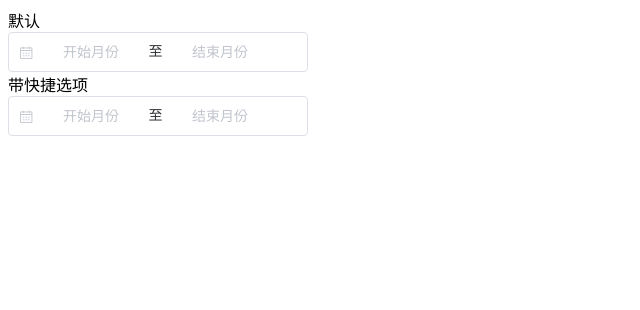
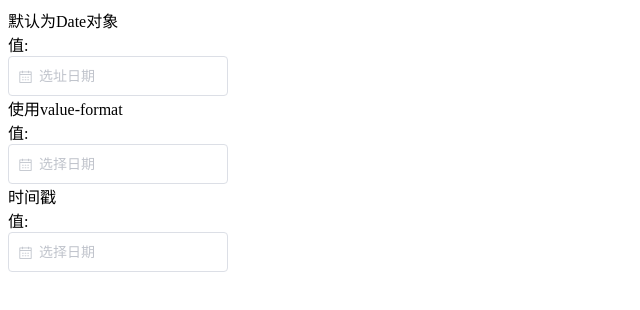
Before and after one commit to kingyeahwei/element_learning, a Vue app: page / in a window 1280 px wide. Shown: the top 310 px of the page, without its empty margins (0-640 px from the left). Built offline with nearby package versions, Linux system fonts and the light colour scheme.

Commit message:
datepicker 日期格式

```diff
--- a/src/App.vue
+++ b/src/App.vue
@@ -1,26 +1,35 @@
 <template>
   <div id="app">
     <div class="block">
-      <span>默认</span><br>
+      <span>默认为Date对象</span>
+      <div>值: {{value1}}</div>
       <el-date-picker
         v-model="value1"
-        type="monthrange"
-        range-separator="至"
-        start-placeholder="开始月份"
-        end-placeholder="结束月份"
+        type="date"
+        placeholder="选址日期"
+        format="yyyy 年 MM 月 dd 日"
       ></el-date-picker>
     </div>
     <div class="block">
-      <span>带快捷选项</span><br>
+      <span>使用value-format</span>
+      <div>值: {{value2}}</div>
       <el-date-picker
         v-model="value2"
-        type="monthrange"
-        align="right"
-        unlink-panels
-        range-separator="至"
-        start-placeholder="开始月份"
-        end-placeholder="结束月份"
-        :picker-options="pickerOptions"
+        type="date"
+        placeholder="选择日期"
+        format="yyyy 年 MM 月 dd 日"
+        value-format="yyyy-MM-dd"
+      ></el-date-picker>
+    </div>
+    <div class="block">
+      <span>时间戳</span>
+      <div>值: {{value3}}</div>
+      <el-date-picker
+        v-model="value3"
+        type="date"
+        placeholder="选择日期"
+        format="yyyy 年 MM 月 dd 日"
+        value-format="timestamp"
       ></el-date-picker>
     </div>
   </div>
@@ -32,35 +41,9 @@
     name: "app",
     data() {
       return {
-        pickerOptions: {
-          shortcuts: [
-            {
-              text: "本月",
-              onClick(picker) {
-                picker.$emit("pick", [new Date(), new Date()])
-              }
-            },
-            {
-              text: "今年至今",
-              onClick(picker) {
-                const end = new Date();
-                const start = new Date(new Date().getFullYear(), 0);
-                picker.$emit("pick", [start, end])
-              }
-            },
-            {
-              text: "最近六个月",
-              onClick(picker) {
-                const end = new Date();
-                const start = new Date();
-                start.setMonth(start.getMonth() - 6);
-                picker.$emit("pick", [start, end]);
-              }
-            }
-          ]
-        },
-        value1: '',
-        value2: ''
+        value1: "",
+        value2: "",
+        value3: ""
       };
     },
     methods: {}
```
